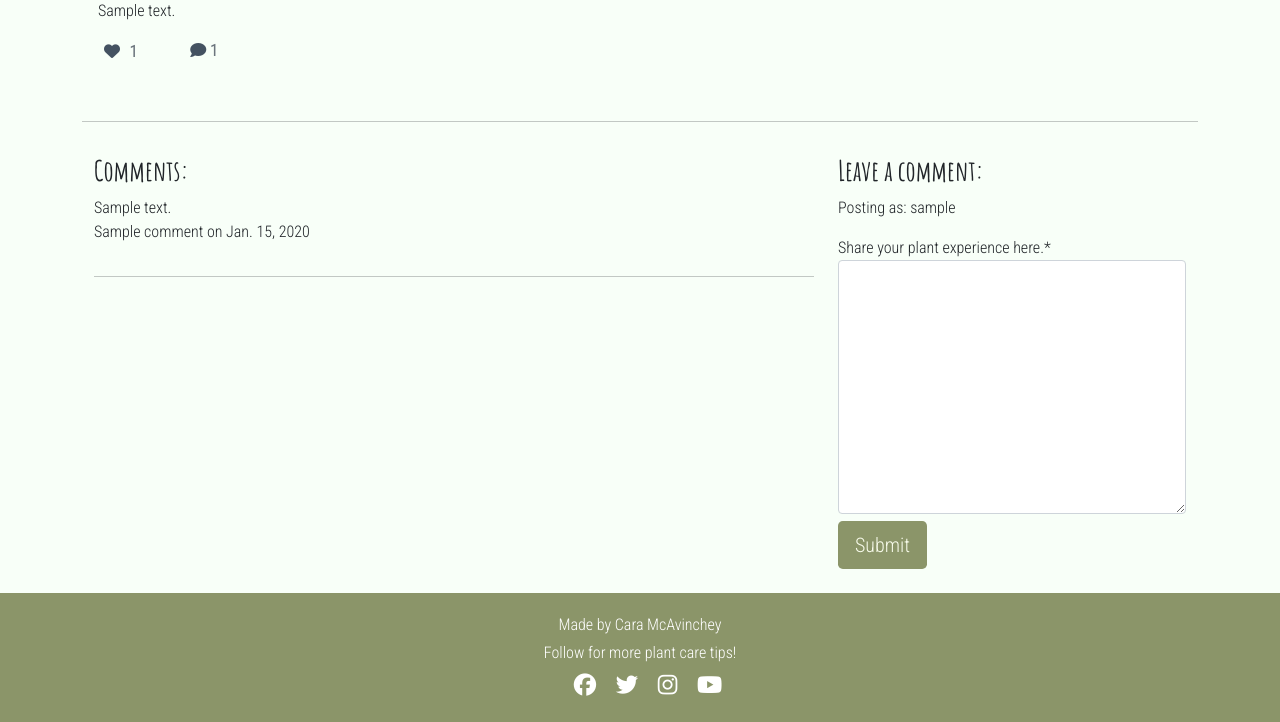
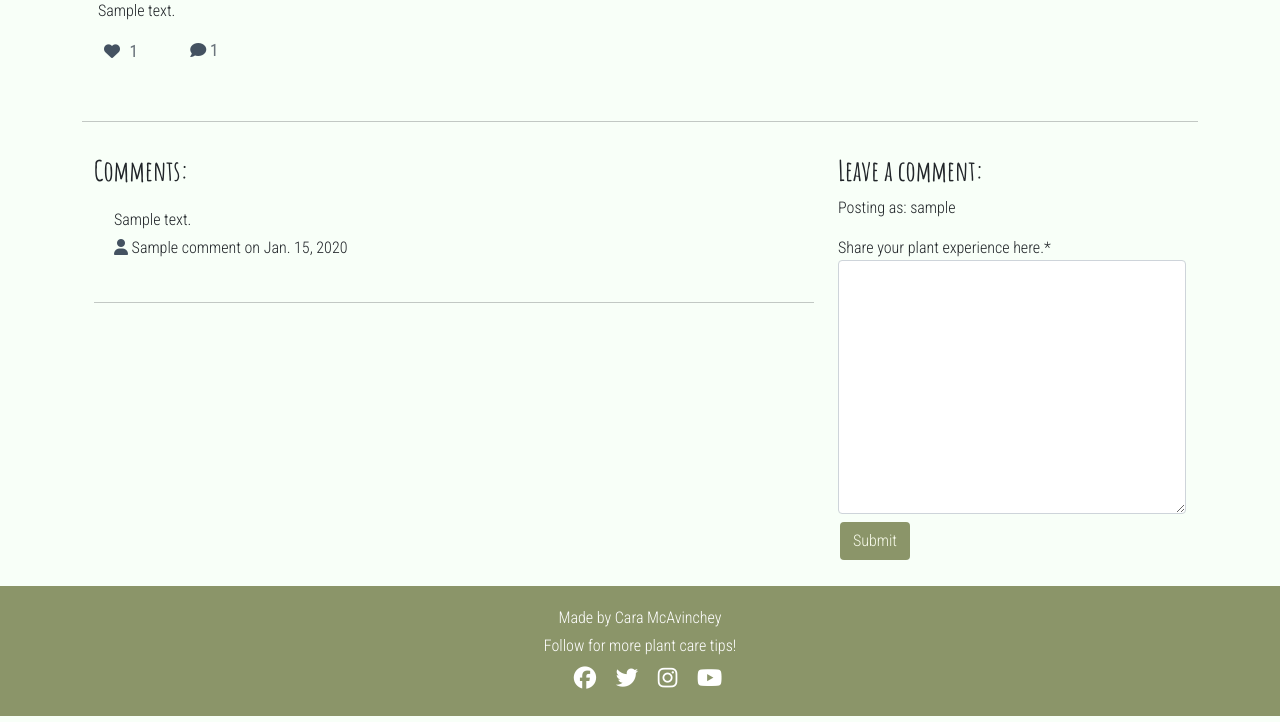
Before and after one commit to CaraMcAvinchey/stem-and-leaf-blog, a Django app: a page that uses templates/post_detail.html in a window 1280 px wide. Shown: the part 362-1084 px from the top of the page. Run offline with Django 3.2, Linux system fonts and the light colour scheme; a user stored in the database is signed in; tables that the repository leaves empty hold one stand-in row (values such as "Sample post"); some libraries are stand-ins or nearby versions.

Commit message:
Add styling to edit and delete comments area

```diff
--- a/blog/views.py
+++ b/blog/views.py
@@ -102,7 +102,7 @@ class CommentDelete(DeleteView):
 
     def get_success_url(self, *args, **kwargs):
         PlantDetail.comment_deleted = True
-        return reverse("plant_detail", kwargs={"slug": self.object.plant.slug})
+        return reverse("post_detail", kwargs={"slug": self.object.post.slug})
 
 
 @method_decorator(login_required, name="dispatch")
@@ -129,4 +129,4 @@ class CommentEdit(UpdateView):
         Upon success returns user to the stock detail page.
         """
         PlantDetail.comment_edited = True
-        return reverse("post_detail", kwargs={"slug": self.object.plant.slug})
+        return reverse("post_detail", kwargs={"slug": self.object.post.slug})
--- a/static/css/style.css
+++ b/static/css/style.css
@@ -141,14 +141,20 @@ body {
     color:#445261
 }
 
+.comments {
+    padding: 10px;
+    margin: 10px;
+}
+
 /* links and buttons */
 
-.btn-signup {
+.btn-signup, .btn-edit {
     background-color:#8B9569;
     color: #F8FBEB;
+    margin: 2px;
 }
 
-.btn-signup:hover {
+.btn-signup:hover,.btn-edit:hover {
     color: #F8FBEB;
     transform: scale(1.1);
     transition: 0.5s;
@@ -175,10 +181,6 @@ body {
     color: #445261;
     border: none;
     background: transparent;
-}
-
-.btn-form {
-    margin-top: 2%;
 }
 
 .card-body a {
--- a/templates/edit_comment.html
+++ b/templates/edit_comment.html
@@ -11,7 +11,7 @@
                 {{ form.media }}
                 {{ form | crispy }}
                 {% csrf_token %}
-                <button class="btn btn-signup btn-md btn-form" type="submit">Post</button>
+                <button class="btn btn-signup btn-md mt-2 type="submit">Post</button>
             </form>
         </div>
     </div>
--- a/templates/post_detail.html
+++ b/templates/post_detail.html
@@ -75,30 +75,27 @@
             <div class="row">
                 <div class="card-container col-lg-8 mb-4 mt-3">
                     <h3>Comments:</h3>
-                    <div class="comments-card">
+                    <div>
                         <!-- if there is at least one comment -->
                         {% if comments %}
                         <!-- for loop to iterate through comments -->
                         {% for comment in comments %}
                         <div class="comments">
                             <!-- body of the comment -->
-                            {{ comment.body | linebreaksbr }}
-                            <div class="row">
-                                <div class="col-md-8">
-                                    <p>
-                                        {{ comment.name }} on
-                                        <span>
-                                            {{ comment.created_on }}
-                                        </span>
-                                    </p>
-                                </div>
+                            <div>
+                                {{ comment.body | linebreaksbr }}
+                            </div>
+                            <div>
+                                <p class="post-icon mt-1"><i class="fa-solid fa-user pr-1"></i> {{ comment.name }}
+                                    on <span>{{ comment.created_on }}</span>
+                                </p>
+                            </div>
+                            <div>
                                 {% if comment.name == request.user.username %}
-                                <div class="col-md-2">
-                                    <a class="btn btn-submit btn-edit fw-bold"
+                                <div class="col-sm mt-1">
+                                    <a class="btn btn-sm btn-edit"
                                         href="{% url 'edit_comment' plant.slug comment.pk %}">Edit</a>
-                                </div>
-                                <div class="col-md-2">
-                                    <a class="btn btn-submit btn-delete fw-bold"
+                                    <a class="btn btn-sm btn-edit"
                                         href="{% url 'delete_comment' plant.slug comment.pk %}">Delete</a>
                                 </div>
                                 {% endif %}
@@ -142,7 +139,7 @@
                         <form method="post">
                             {{ comment_form | crispy }}
                             {% csrf_token %}
-                            <button type="submit" class="btn btn-signup btn-lg btn-form">Submit</button>
+                            <button type="submit" class="btn btn-signup btn-md mt-2">Submit</button>
                         </form>
                     </div>
                     {% endif %}
```
Also changed, not shown: templates/delete_comment.html (+4 -5 lines).
